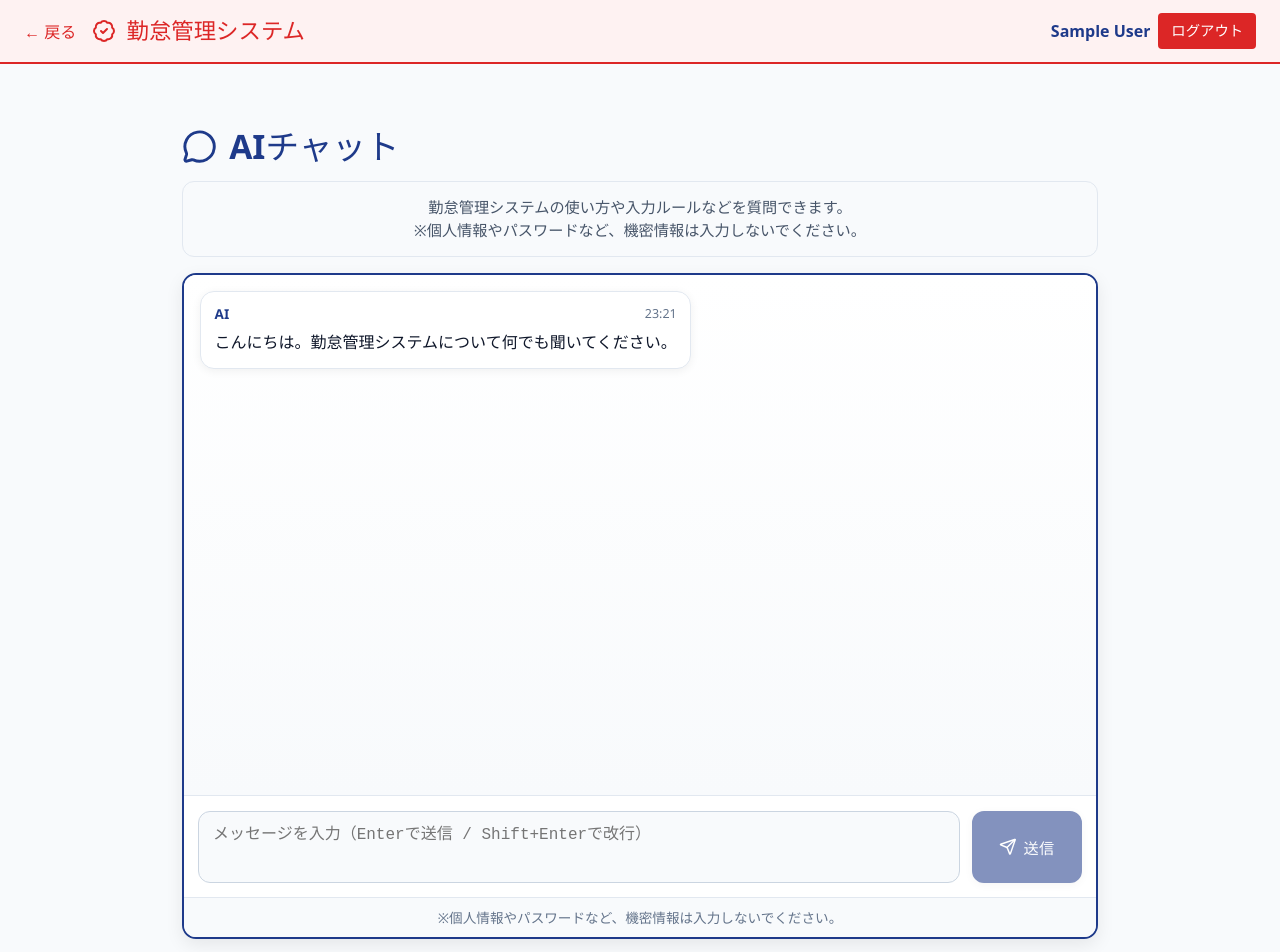
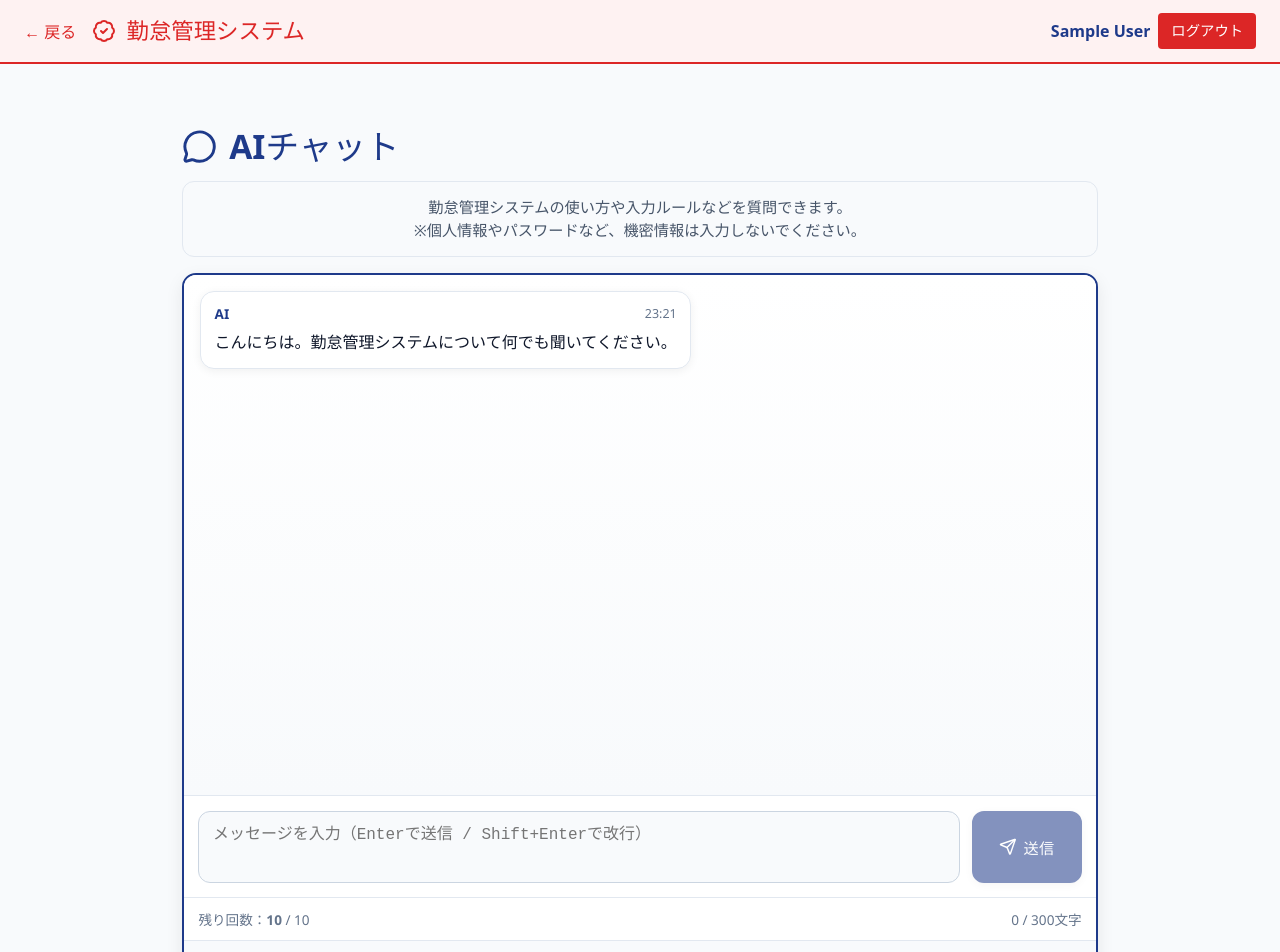
Before and after one commit to TMT-program/attendance-system, a Vue app in the folder frontend/: page /AIChat in a window 1280 px wide. Shown: the top 952 px of the page. Built offline with nearby package versions, Linux system fonts and the light colour scheme; no server answers; the database is empty; sample sign-in values are in the browser's storage.

Commit message:
AIチャット制限

```diff
--- a/frontend/src/views/AIChat.vue
+++ b/frontend/src/views/AIChat.vue
@@ -60,20 +60,43 @@
           v-model="input"
           class="chat-input"
           placeholder="メッセージを入力（Enterで送信 / Shift+Enterで改行）"
-          :disabled="isSending"
+          :disabled="isSending || isLimitReached"
           rows="2"
           @keydown.enter.exact.prevent="handleEnterSend"
           @keydown.enter.shift.exact.stop
+          @input="onInput"
         />
 
         <button
           class="send-btn"
-          :disabled="isSending || !input.trim()"
+          :disabled="isSending || !canSend"
           @click="sendMessage"
         >
           <Send class="send-icon" />
           <span class="send-label">送信</span>
         </button>
+      </div>
+
+      <!-- ✅ 追加：ステータス/警告表示 -->
+      <div class="status-area">
+        <div class="status-left">
+          <span class="status-item">
+            残り回数：<b>{{ remainingChats }}</b> / {{ MAX_CHATS }}
+          </span>
+        </div>
+
+        <div class="status-right">
+          <span
+            class="status-item"
+            :class="isCharLimitReached ? 'is-danger' : ''"
+          >
+            {{ inputLength }} / {{ MAX_CHARS }}文字
+          </span>
+        </div>
+      </div>
+
+      <div v-if="errorMessage" class="error-text">
+        {{ errorMessage }}
       </div>
 
       <div class="footer-note">
@@ -84,10 +107,13 @@
 </template>
 
 <script setup lang="ts">
-import { ref, nextTick, onMounted } from 'vue'
+import { ref, nextTick, onMounted, computed, watch } from 'vue'
 import { useRouter } from 'vue-router'
 import axios from 'axios'
 import { MessageCircle, Send, ArrowLeft } from 'lucide-vue-next'
+// ✅ ログイン単位で回数リセットしたいので auth を使う
+import { auth } from '../firebase'
+import { onAuthStateChanged } from 'firebase/auth'
 
 type ChatRole = 'user' | 'assistant'
 
@@ -104,6 +130,15 @@ type AIChatResponse = {
 
 const router = useRouter()
 
+/** =========================
+ * 制限値
+ * ========================= */
+const MAX_CHARS = 300
+const MAX_CHATS = 10
+
+/** =========================
+ * 状態
+ * ========================= */
 const input = ref('')
 const isSending = ref(false)
 const chatScrollRef = ref<HTMLDivElement | null>(null)
@@ -117,6 +152,36 @@ const messages = ref<ChatMessage[]>([
   },
 ])
 
+/** ✅ 送信回数（1ログイン=10回） */
+const sendCount = ref(0)
+
+/** ✅ エラーメッセージ（赤文字表示） */
+const errorMessage = ref('')
+
+/** ✅ sessionStorageキー（ログイン中は保持、ログアウトでクリア） */
+const CHAT_COUNT_KEY = 'ai_chat_send_count_v1'
+
+/** =========================
+ * computed
+ * ========================= */
+const inputLength = computed(() => input.value.length)
+const isCharLimitReached = computed(() => inputLength.value >= MAX_CHARS)
+
+const remainingChats = computed(() => Math.max(0, MAX_CHATS - sendCount.value))
+const isLimitReached = computed(() => remainingChats.value <= 0)
+
+/** 送信可能条件 */
+const canSend = computed(() => {
+  const text = input.value.trim()
+  if (!text) return false
+  if (isLimitReached.value) return false
+  if (isSending.value) return false
+  return true
+})
+
+/** =========================
+ * utility
+ * ========================= */
 function getTimeString() {
   const d = new Date()
   return d.toLocaleTimeString('ja-JP', { hour: '2-digit', minute: '2-digit' })
@@ -133,34 +198,103 @@ async function scrollToBottom() {
   el.scrollTop = el.scrollHeight
 }
 
+/** =========================
+ * 入力制限（300文字超えさせない）
+ * - 直接入力でも貼り付けでも必ずカット
+ * ========================= */
+function onInput() {
+  if (input.value.length > MAX_CHARS) {
+    input.value = input.value.slice(0, MAX_CHARS)
+  }
+
+  // 文字数エラー表示（上限到達時に赤で案内）
+  if (input.value.length >= MAX_CHARS) {
+    errorMessage.value = `入力できる文字数は${MAX_CHARS}文字までです。`
+  } else {
+    // 文字数関連のエラーだけ消す（回数制限のエラーは残したい）
+    if (errorMessage.value.includes(`入力できる文字数は${MAX_CHARS}文字まで`)) {
+      errorMessage.value = ''
+    }
+  }
+}
+
 function handleEnterSend() {
   // Enter単体は送信（Shift+Enterは改行）
   sendMessage()
 }
 
+/** =========================
+ * 送信回数の永続化（ログイン中だけ）
+ * ========================= */
+function loadSendCountFromSession() {
+  const raw = sessionStorage.getItem(CHAT_COUNT_KEY)
+  const n = Number(raw)
+  if (Number.isFinite(n) && n >= 0) {
+    sendCount.value = n
+  } else {
+    sendCount.value = 0
+  }
+}
+
+function saveSendCountToSession() {
+  sessionStorage.setItem(CHAT_COUNT_KEY, String(sendCount.value))
+}
+
+function resetSendCountSession() {
+  sessionStorage.removeItem(CHAT_COUNT_KEY)
+  sendCount.value = 0
+}
+
+/** =========================
+ * 送信処理
+ * ========================= */
 async function sendMessage() {
+  // 回数制限
+  if (isLimitReached.value) {
+    errorMessage.value = `チャットの利用回数は1回のログインにつき${MAX_CHATS}回までです。`
+    return
+  }
+
   const text = input.value.trim()
   if (!text || isSending.value) return
+
+  // 念のため（300文字超えは送らない）
+  const trimmed = text.length > MAX_CHARS ? text.slice(0, MAX_CHARS) : text
 
   // ユーザー発言を追加
   messages.value.push({
     id: crypto.randomUUID?.() ?? String(Date.now() + Math.random()),
     role: 'user',
-    text,
+    text: trimmed,
     time: getTimeString(),
   })
+
+  // ✅ 送信回数を加算（「送る」操作を10回まで、という要件なのでここでカウント）
+  sendCount.value += 1
+  saveSendCountToSession()
 
   input.value = ''
   await scrollToBottom()
 
+  // 回数上限に到達したら案内（赤文字）
+  if (isLimitReached.value) {
+    errorMessage.value = `チャットの利用回数は1回のログインにつき${MAX_CHATS}回までです。`
+  } else {
+    // 回数系のエラーが出てたら消す（ただし文字数系は別処理）
+    if (errorMessage.value.includes(`チャットの利用回数は1回のログインにつき${MAX_CHATS}回まで`)) {
+      errorMessage.value = ''
+    }
+  }
+
   // ✅ 本物：バックエンド連携
   isSending.value = true
   try {
-    const API_BASE = import.meta.env.VITE_API_BASE_URL
+    const API_BASE = (import.meta.env.VITE_API_BASE_URL ?? '').toString().replace(/\/$/, '')
+    if (!API_BASE) throw new Error('VITE_API_BASE_URL is not set')
 
     const { data } = await axios.post<AIChatResponse>(
-    `${API_BASE}/api/ai/chat?debug=1`,
-    { message: text }
+      `${API_BASE}/api/ai/chat`,
+      { message: trimmed }
     )
 
     messages.value.push({
@@ -172,7 +306,6 @@ async function sendMessage() {
   } catch (err: any) {
     console.error('[AIChat] request failed:', err)
 
-    // 失敗時もUIが止まらないように、分かりやすいメッセージを表示
     const message =
       err?.response?.data?.error ||
       err?.message ||
@@ -190,8 +323,28 @@ async function sendMessage() {
   }
 }
 
+/** =========================
+ * mounted / auth
+ * ========================= */
 onMounted(() => {
   scrollToBottom()
+
+  // ✅ ログイン中は回数を保持、ログアウト/ログインし直しでリセット
+  onAuthStateChanged(auth, (user) => {
+    if (user) {
+      loadSendCountFromSession()
+    } else {
+      // ログアウトしたらリセット
+      resetSendCountSession()
+      errorMessage.value = ''
+      input.value = ''
+    }
+  })
+})
+
+/** sessionStorageを使うので安全のために監視 */
+watch(sendCount, () => {
+  saveSendCountToSession()
 })
 </script>
 
@@ -422,6 +575,36 @@ onMounted(() => {
   box-shadow: 0 0 0 3px rgba(59, 130, 246, 0.18);
 }
 
+/* ✅ 追加：ステータス表示（文字数/残り回数） */
+.status-area {
+  display: flex;
+  align-items: center;
+  justify-content: space-between;
+  gap: 0.75rem;
+  padding: 0.55rem 0.9rem;
+  border-top: 1px solid #e2e8f0;
+  background: #ffffff;
+}
+
+.status-item {
+  font-size: 0.85rem;
+  color: #64748b;
+}
+
+.status-item.is-danger {
+  color: #dc2626; /* 赤 */
+  font-weight: 900;
+}
+
+/* ✅ 追加：赤文字のエラー */
+.error-text {
+  padding: 0.1rem 0.9rem 0.75rem;
+  background: #ffffff;
+  color: #dc2626;
+  font-weight: 900;
+  font-size: 0.9rem;
+}
+
 .send-btn {
   display: inline-flex;
   align-items: center;
@@ -498,5 +681,11 @@ onMounted(() => {
   .back-label {
     display: none; /* スマホは文字省略して横崩れ防止 */
   }
+
+  .status-area {
+    flex-direction: column;
+    align-items: flex-start;
+    gap: 0.25rem;
+  }
 }
 </style>
```
